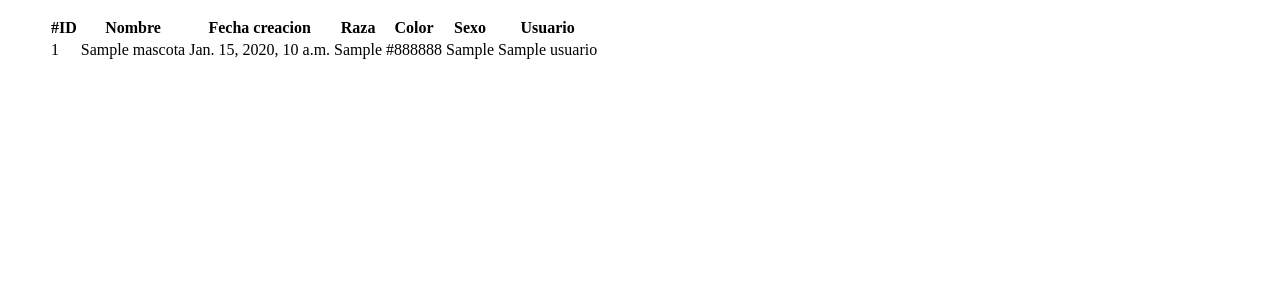
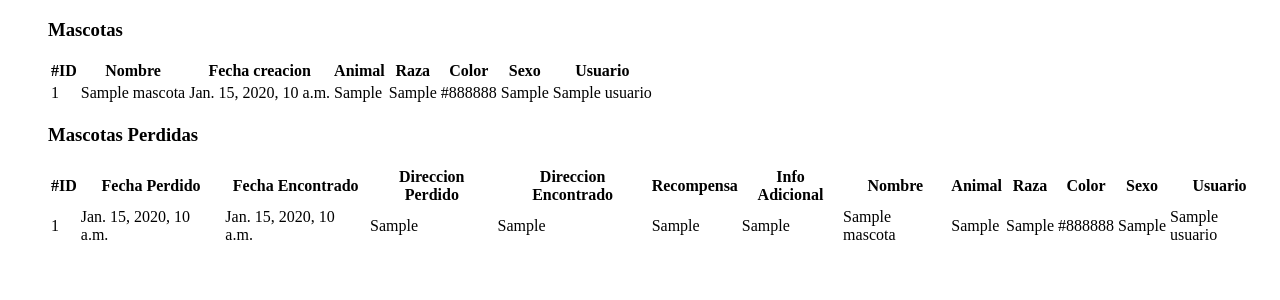
Before and after one commit to crisscaucott/mascotas, a Django app: page /mascotas/ in a window 1280 px wide. Shown: the top 300 px of the page. Run offline with Django 3.2, Linux system fonts and the light colour scheme; tables that the repository leaves empty hold one stand-in row (values such as "Sample post").

Commit message:
consulta mascotas_perdidas en mascota_list

```diff
--- a/mascotas/admin.py
+++ b/mascotas/admin.py
@@ -4,7 +4,7 @@ from .models import Mascota,MascotasPerdidas,FotosMascota,Usuario,MascotaCazaRec
 # Register your models here.
 @admin.register(Mascota)
 class MascotaAdmin(admin.ModelAdmin):
-	list_display = ['nombre', 'fecha_creacion', 'raza', 'color', 'sexo', 'usuario']
+	list_display = ['nombre', 'fecha_creacion', 'raza', 'color', 'sexo', 'usuario', 'animal']
 
 @admin.register(MascotasPerdidas)
 class MascotaPerdidasAdmin(admin.ModelAdmin):
--- a/mascotas/models.py
+++ b/mascotas/models.py
@@ -11,7 +11,6 @@ class Usuario(models.Model):
 	def __unicode__(self):
 		return self.nombre
 
-# Tabla de mascotas
 class Mascota(models.Model):
 	nombre = models.CharField(max_length = 30)
 	fecha_creacion = models.DateTimeField(auto_now_add = True)
@@ -44,7 +43,7 @@ class MascotasPerdidas(models.Model):
 		db_table = 'mascotas_perdidas'
 
 	def __unicode__(self):
-		return self.mascota.nombre
+		return self.mascota.raza
 
 # Fotos de cada mascota.
 class FotosMascota(models.Model):
--- a/mascotas/views.py
+++ b/mascotas/views.py
@@ -1,12 +1,19 @@
 from django.shortcuts import render
 from django.views.generic import CreateView, DetailView, UpdateView, DeleteView, ListView
 from django.core.urlresolvers import reverse, reverse_lazy
-from .models import Mascota
+from .models import Mascota, MascotasPerdidas
 
 # Create your views here.
 class MascotaListView(ListView):
 	model = Mascota
 	template_name = 'mascotas/mascota_home.html'
+
+	# Devuelve los datos de la tabla MascotasPerdidas
+	def get_context_data(self, **kwargs):
+	    context = super(MascotaListView, self).get_context_data(**kwargs)
+	    context['m_perdidas'] = MascotasPerdidas.objects.select_related().all()
+	    return context;
+
 
 mascota_list = MascotaListView.as_view()
 
--- a/mascotas_prueba1/templates/mascotas/mascota_home.html
+++ b/mascotas_prueba1/templates/mascotas/mascota_home.html
@@ -6,11 +6,13 @@
 </head>
 <body>
 	<ul>
+		<h3>Mascotas</h3>
 		<table>
 			<tr>
 				<th>#ID</th>
 				<th>Nombre</th>
 				<th>Fecha creacion</th>
+				<th>Animal</th>
 				<th>Raza</th>
 				<th>Color</th>
 				<th>Sexo</th>
@@ -21,6 +23,7 @@
 					<td>{{e.id}}</td>
 					<td>{{e.nombre}}</td>
 					<td>{{e.fecha_creacion}}</td>
+					<td>{{e.animal}}</td>
 					<td>{{e.raza}}</td>
 					<td>{{e.color}}</td>
 					<td>{{e.sexo}}</td>
@@ -28,6 +31,44 @@
 				</tr>
 			{% endfor %}
 		</table>
+
+		<h3>Mascotas Perdidas</h3>
+		<table>
+			<tr>
+				<th>#ID</th>
+				<th>Fecha Perdido</th>
+				<th>Fecha Encontrado</th>
+				<th>Direccion Perdido</th>
+				<th>Direccion Encontrado</th>
+				<th>Recompensa</th>
+				<th>Info Adicional</th>
+				<th>Nombre</th>
+				<th>Animal</th>
+				<th>Raza</th>
+				<th>Color</th>
+				<th>Sexo</th>
+				<th>Usuario</th>
+			</tr>
+			{% for m in m_perdidas %}
+				<tr>
+					<td>{{m.id}}</td>
+					<td>{{m.fecha_perdido}}</td>
+					<td>{{m.fecha_encontrado}}</td>
+					<td>{{m.dir_perdido}}</td>
+					<td>{{m.dir_encontrado}}</td>
+					<td>{{m.recompensa}}</td>
+					<td>{{m.info_adicional}}</td>
+					<td>{{m.mascota.nombre}}</td>
+					<td>{{m.mascota.animal}}</td>
+					<td>{{m.mascota.raza}}</td>
+					<td>{{m.mascota.color}}</td>
+					<td>{{m.mascota.sexo}}</td>
+					<td>{{m.mascota.usuario}}</td>
+				</tr>
+			{% endfor %}
+		</table>
+
+
 	</ul>
 </body>
 </html>
```
Also changed, not shown: mascotas/migrations/0007_mascota_animal.py (added), 5 other files.
